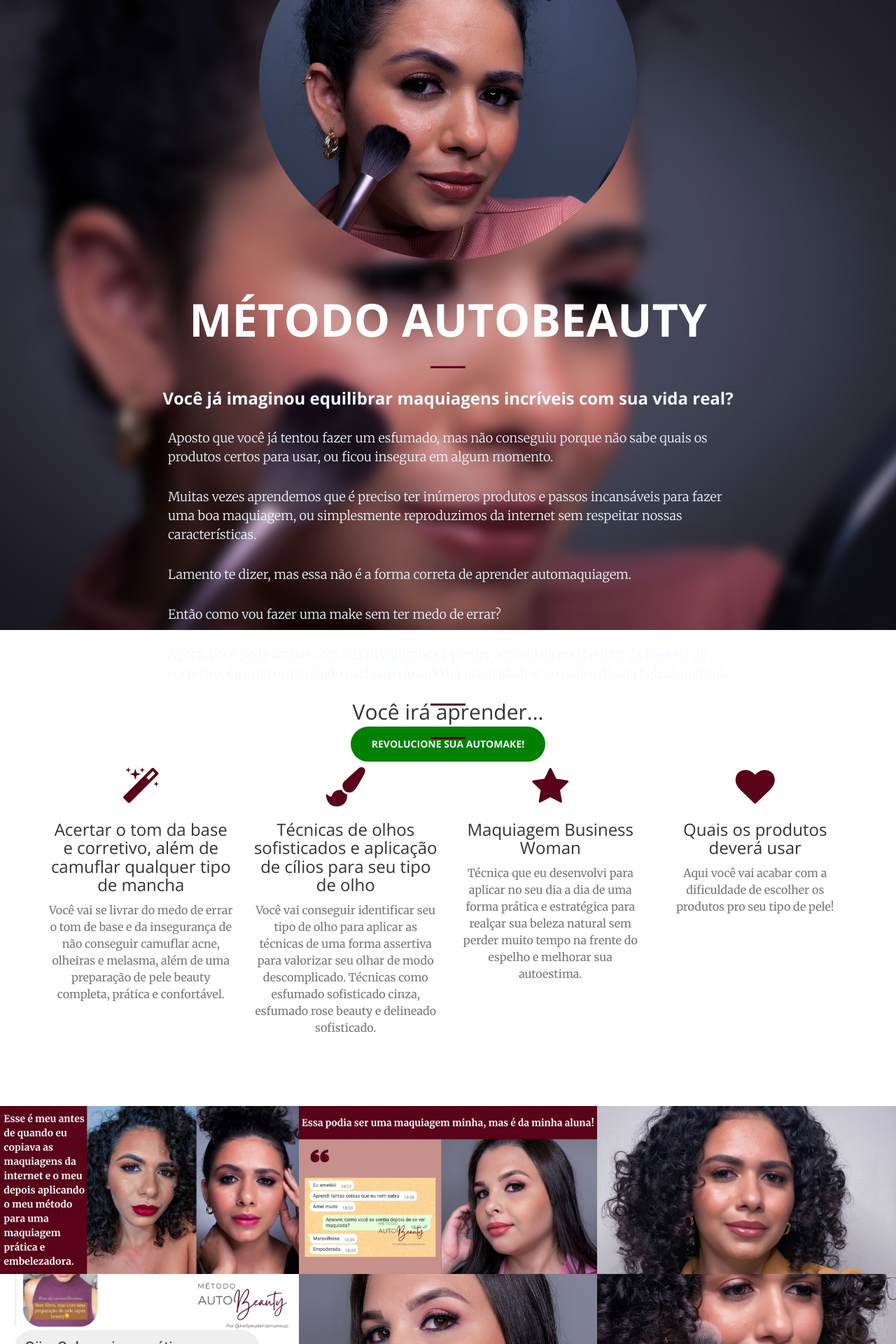
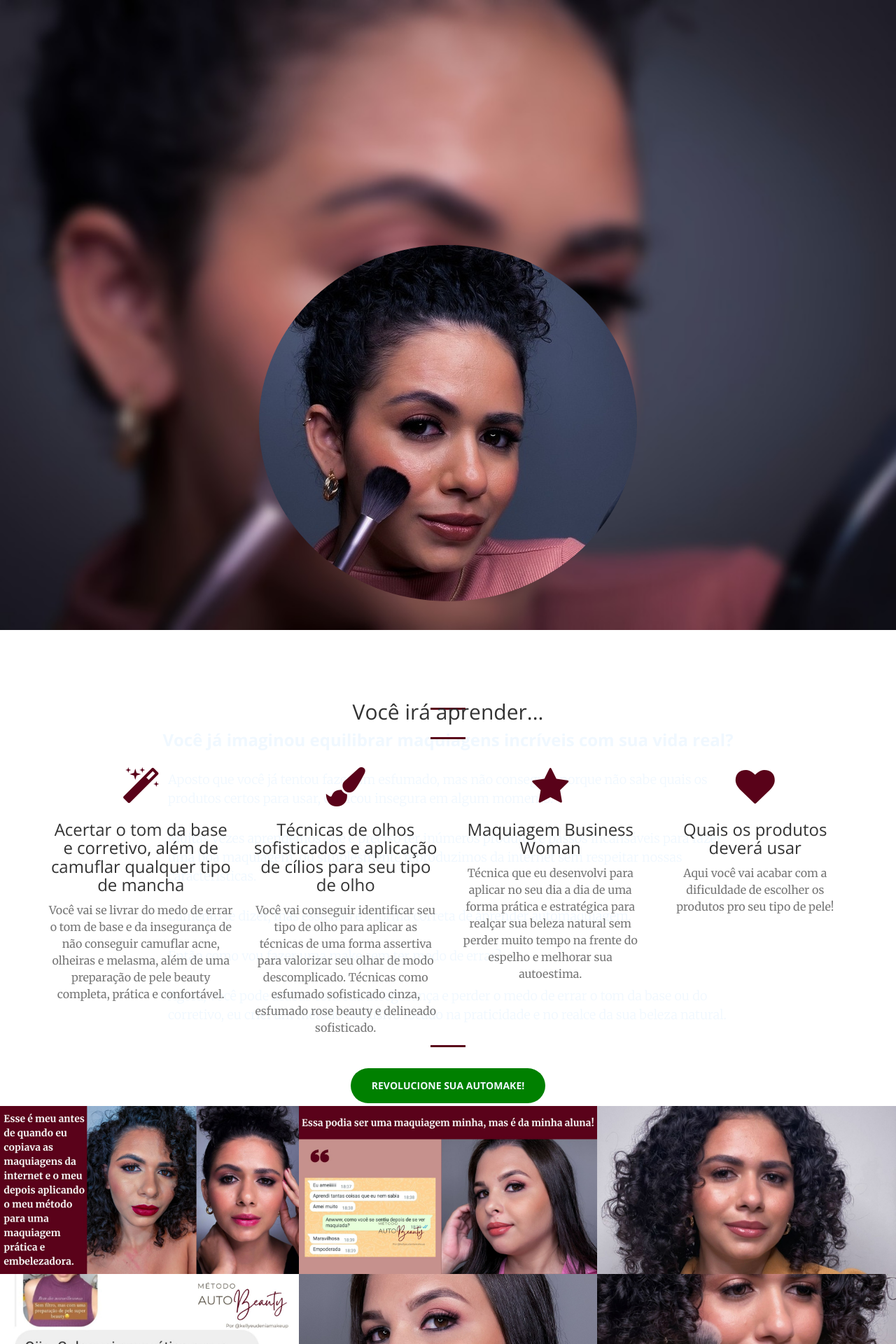
Before and after one commit to kellyeudenia/business-woman, a Jekyll site: the page built from index.html, in a window 1280 px wide. Shown: the top 1920 px of the page at 70% size. Built offline with Jekyll 4.4.1, drawn with Linux system fonts in a browser that asks for light colours.

Commit message:
Setup para a página de vendas.

```diff
--- a/_includes/header.html
+++ b/_includes/header.html
@@ -1,5 +1,5 @@
 <header>
-    <div class="header-content">
+    <div class="header-content" style="  display: block; height: 100px; margin: -100px 0 0; ">
         <div class="header-content-inner" >
             <img src="img/profile/me.jpg" class="img-responsive"  style="border-radius: 50%; margin: 5% auto;" alt="Imagem de Eudenia Makeup segurando um pincel">
             <h1>MÉTODO AUTOBEAUTY</h1>
```
